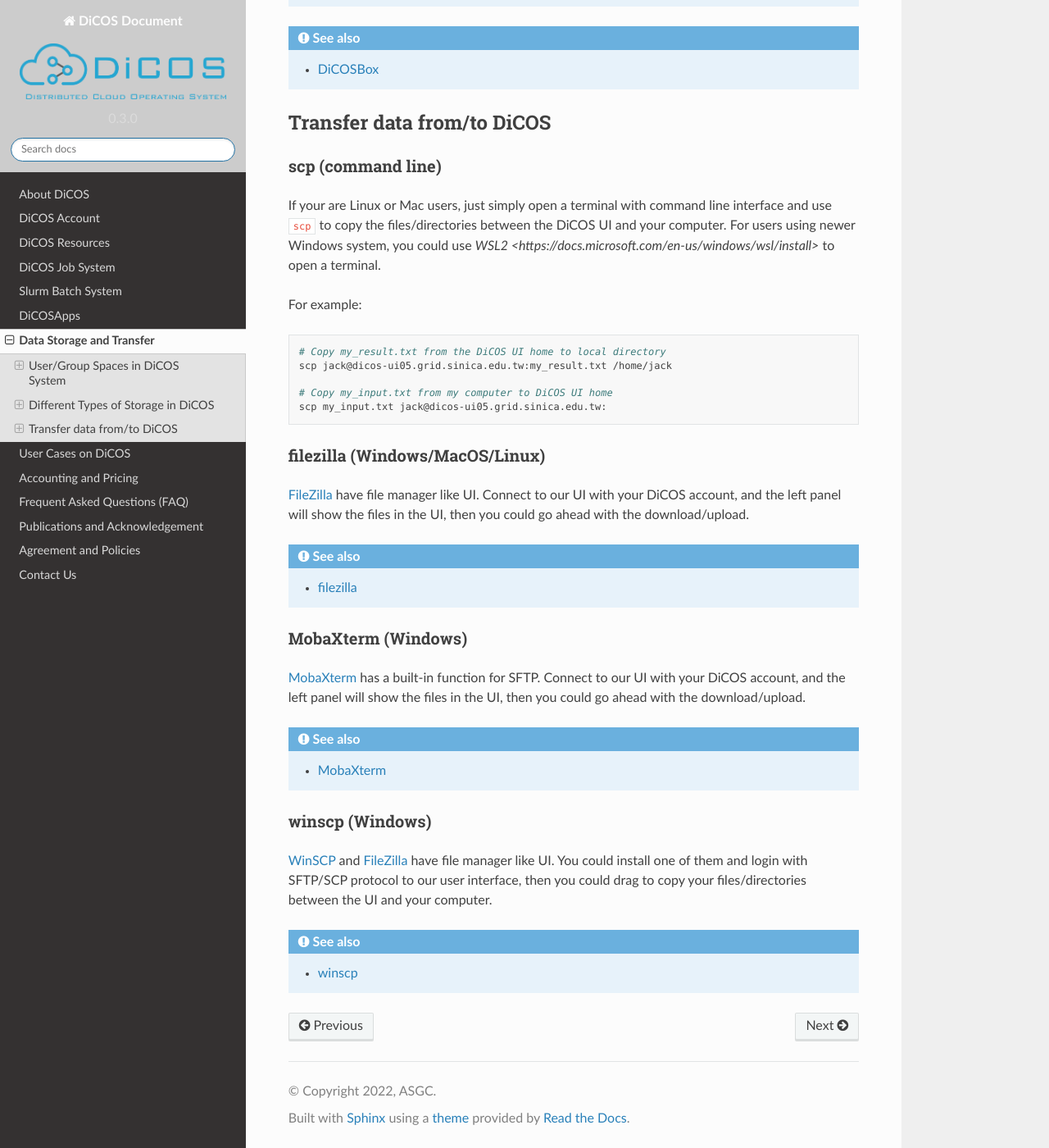
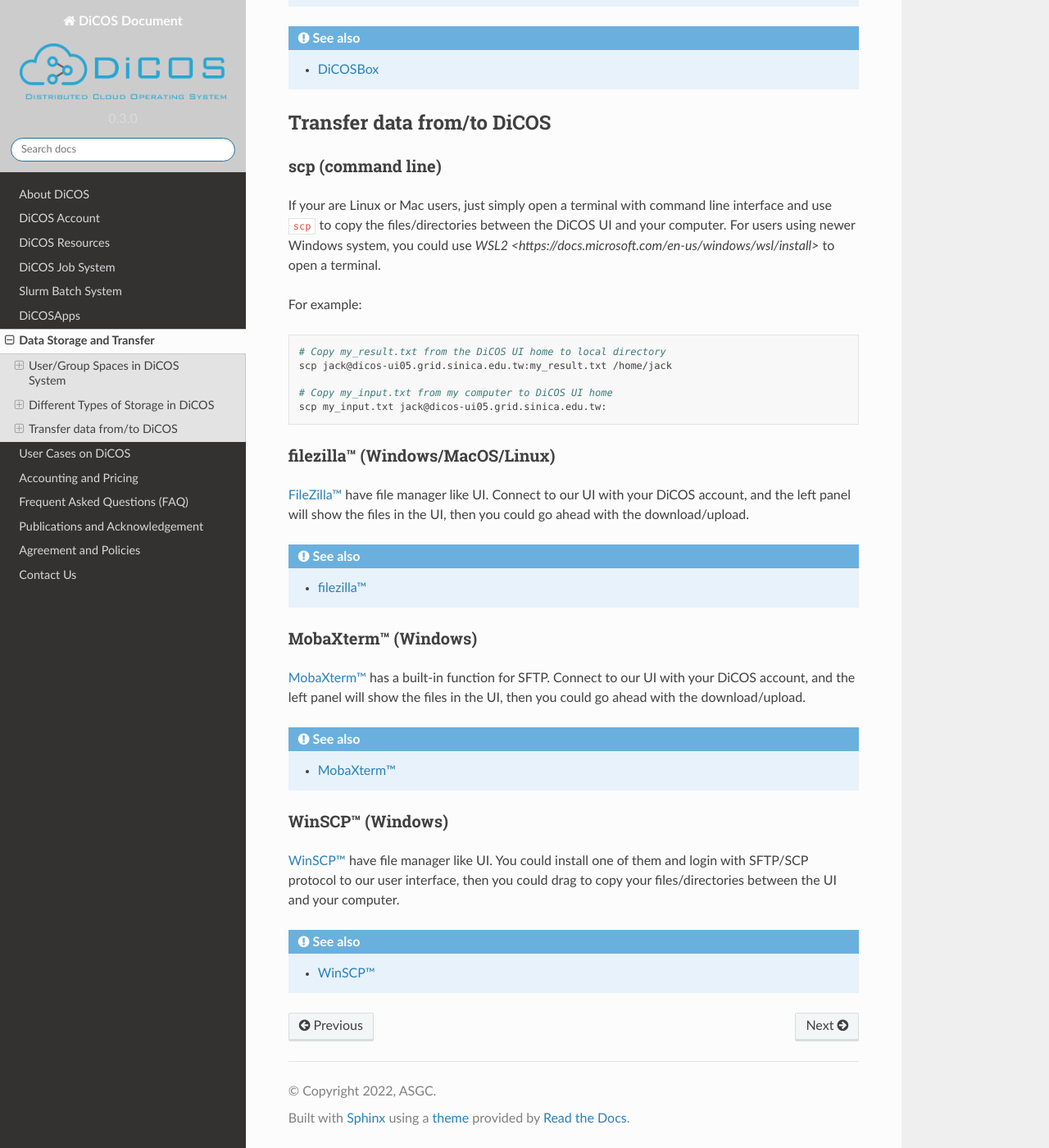
Before and after one commit to ASGCOPS/dicos_document, a Sphinx documentation site: the page built from docs/source/data_storage_transfer.rst, in a window 1280 px wide and 1400 px high, scrolled down 2016 px. Shown: the whole window at 82% size. Built offline with Sphinx 7.4.7 and the Read the Docs theme 2.0.0, drawn with Linux system fonts in a browser that asks for light colours; some of the changed text lies outside the part shown.

Commit message:
Edit data_storage_transfer.rst

```diff
--- a/docs/source/data_storage_transfer.rst
+++ b/docs/source/data_storage_transfer.rst
@@ -66,7 +66,7 @@
 DiCOSBox
 ----------
 
-DiCOSBOX is derived from `CERNBox <https://swan.docs.cern.ch/intro/cernbox/>`_, which is a `Dropbox™ <https://www.dropbox.com>`_-like cloud storage system. DiCOS users could use DiCOSBox to share data/files to the collaborators seamlessly through the sharing web URL.
+`DiCOSBox <https://dicosbox.twgrid.org/>`_ is derived from `CERNBox <https://swan.docs.cern.ch/intro/cernbox/>`_, which is a `Dropbox™ <https://www.dropbox.com>`_-like cloud storage system. DiCOS users could use DiCOSBox to share data/files to the collaborators seamlessly through the sharing web URL.
 
 .. note::
 
@@ -80,9 +80,9 @@
 Transfer data from/to DiCOS
 ==================================
 
-------------------
+-------------------
 scp (command line)
-------------------
+-------------------
 
 If your are Linux or Mac users, just simply open a terminal with command line interface and use ``scp`` to copy the files/directories between the DiCOS UI and your computer. For users using newer Windows system, you could use `WSL2 <https://docs.microsoft.com/en-us/windows/wsl/install>` to open a terminal.
 
@@ -97,31 +97,31 @@
    scp my_input.txt jack@dicos-ui05.grid.sinica.edu.tw:
 
 --------------------------------
-filezilla (Windows/MacOS/Linux)
+filezilla™ (Windows/MacOS/Linux)
 --------------------------------
 
-`FileZilla <https://filezilla-project.org/>`_ have file manager like UI. Connect to our UI with your DiCOS account, and the left panel will show the files in the UI, then you could go ahead with the download/upload.
+`FileZilla™ <https://filezilla-project.org/>`_ have file manager like UI. Connect to our UI with your DiCOS account, and the left panel will show the files in the UI, then you could go ahead with the download/upload.
 
 .. seealso::
 
-   * `filezilla <https://filezilla-project.org/>`_
+   * `filezilla™ <https://filezilla-project.org/>`_
 
 -------------------------
-MobaXterm (Windows)
+MobaXterm™ (Windows)
 -------------------------
 
-`MobaXterm <https://mobaxterm.mobatek.net/>`_ has a built-in function for SFTP. Connect to our UI with your DiCOS account, and the left panel will show the files in the UI, then you could go ahead with the download/upload.
+`MobaXterm™ <https://mobaxterm.mobatek.net/>`_ has a built-in function for SFTP. Connect to our UI with your DiCOS account, and the left panel will show the files in the UI, then you could go ahead with the download/upload.
 
 .. seealso::
 
-   * `MobaXterm <https://mobaxterm.mobatek.net/>`_
+   * `MobaXterm™ <https://mobaxterm.mobatek.net/>`_
 
 -------------------------
-winscp (Windows)
+WinSCP™ (Windows)
 -------------------------
 
-`WinSCP <https://winscp.net/eng/index.php>`_ and `FileZilla <https://filezilla-project.org/>`_ have file manager like UI. You could install one of them and login with SFTP/SCP protocol to our user interface, then you could drag to copy your files/directories between the UI and your computer.
+`WinSCP™ <https://winscp.net/eng/index.php>`_ have file manager like UI. You could install one of them and login with SFTP/SCP protocol to our user interface, then you could drag to copy your files/directories between the UI and your computer.
 
 .. seealso::
 
-   * `winscp <https://winscp.net/eng/index.php>`_
+   * `WinSCP™ <https://winscp.net/eng/index.php>`_
```
Also changed, not shown: other parts of docs/source/data_storage_transfer.rst (+1 -1 lines).
